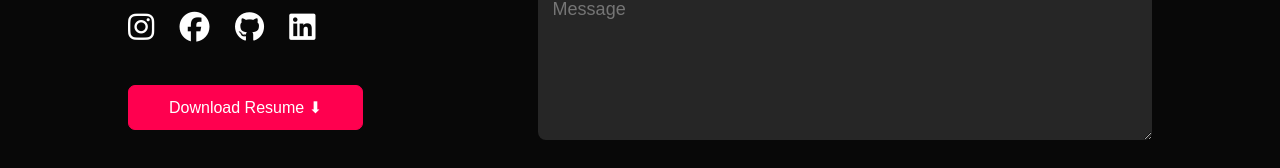
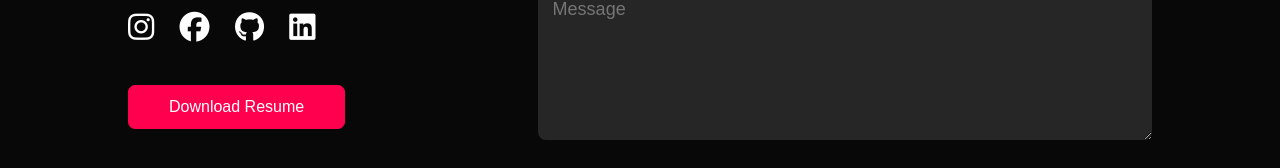
Before and after one commit to Sourav-140/portfolio-adv, a plain HTML site: page index.html in a window 1280 px wide. Shown: the part 2965-3133 px from the top of the page. Drawn offline with nearby package versions, Linux system fonts and the light colour scheme.

Commit message:
Update index.html
update path of new resume and delete dwnload emoji from dwnload button

```diff
--- a/index.html
+++ b/index.html
@@ -239,8 +239,8 @@
                 ><i class="fa-brands fa-linkedin"></i
               ></a>
             </div>
-            <a href="images/Sourav_Panda.pdf" download class="button"
-              >Download Resume ⬇</a
+            <a href="images/Sourav-Panda-N.pdf" download class="button"
+              >Download Resume</a
             >
           </div>
 
```
